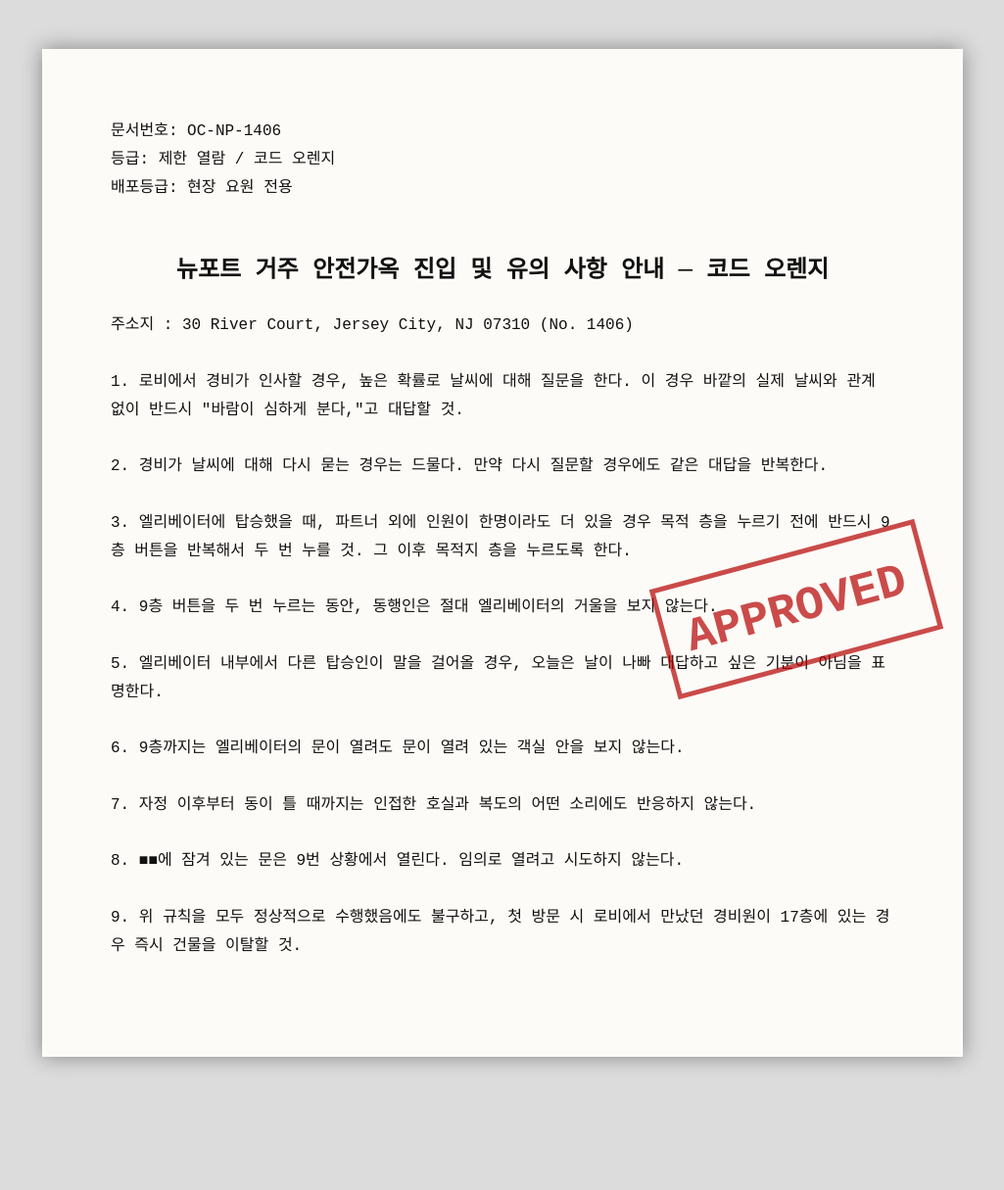
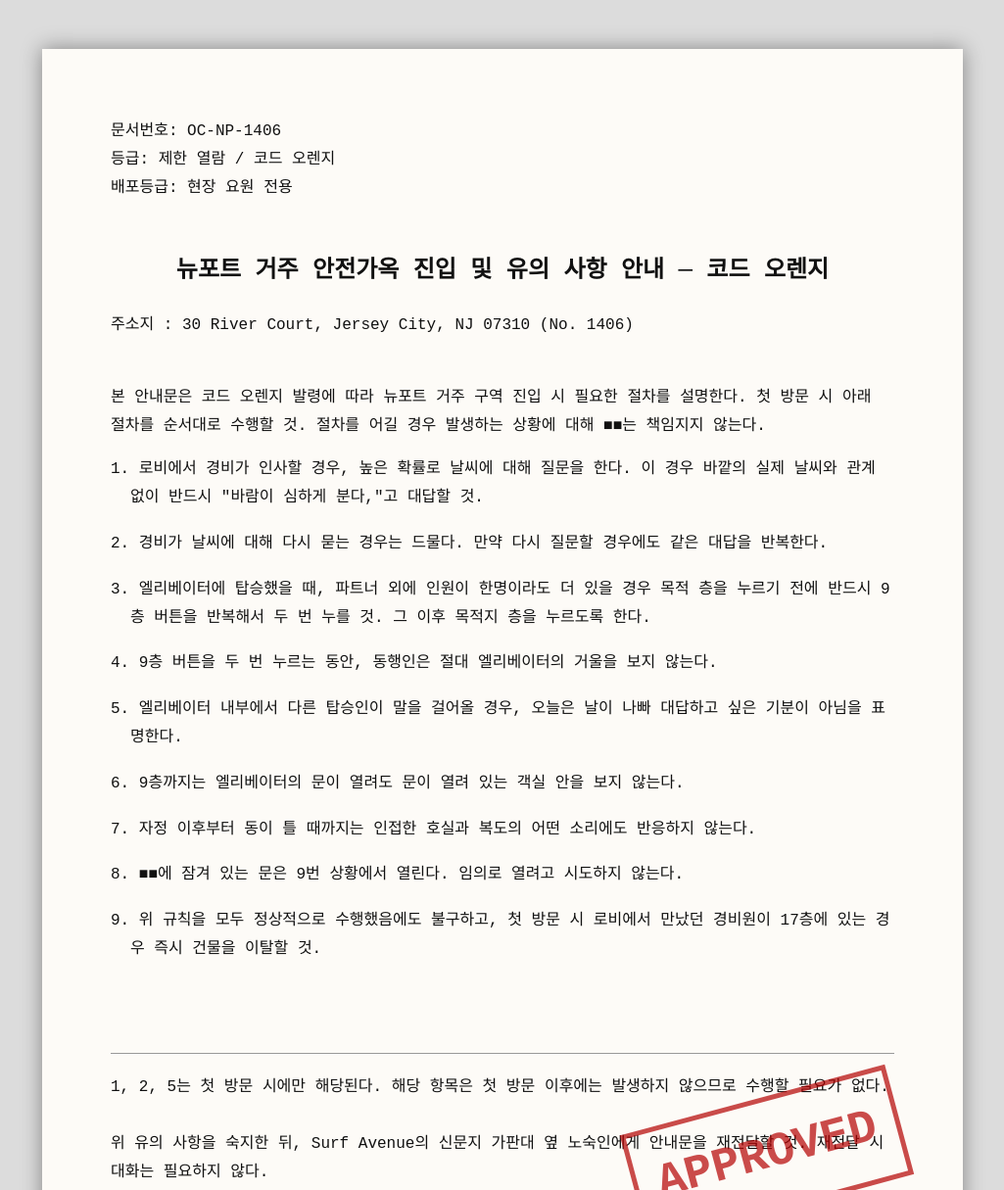
Before and after one commit to brorinlee/codeorange_npt, a plain HTML site: page index.html in a window 1280 px wide. Shown: the top 1215 px of the page at 98% size, without its empty margins (127-1152 px from the left). Before the commit the page ends 1129 px from the top, so only its background shows below. Drawn offline with Linux system fonts and the light colour scheme.

Commit message:
Update index.html

```diff
--- a/index.html
+++ b/index.html
@@ -12,8 +12,9 @@ body {
     font-family: Courier New, monospace;
 }
 
+/* 접근 화면 */
 #access {
-    position: absolute;
+    position: fixed;
     top: 40%;
     width: 100%;
     text-align: center;
@@ -21,22 +22,40 @@ body {
     letter-spacing: 2px;
 }
 
+/* 문서 페이지 */
 #document {
     display: none;
+    background: #dcdcdc;
+    min-height: 100vh;
+    padding: 50px 0;
+}
+
+/* 종이 영역 */
+.paper {
     background: #fdfbf7;
-    color: #111;
     width: 800px;
-    margin: 50px auto;
+    margin: auto;
     padding: 70px;
     box-shadow: 0 0 20px rgba(0,0,0,0.4);
-    font-family: "Courier New", monospace;
+    color: #111;
     line-height: 1.8;
+    position: relative;
+}
+
+h2 {
+    text-align: center;
+}
+
+.rule {
+    margin-bottom: 18px;
+    text-indent: -20px;
+    padding-left: 20px;
 }
 
 .approved {
     position: absolute;
-    right: 200px;
-    bottom: 120px;
+    right: 60px;
+    bottom: 60px;
     font-size: 48px;
     color: rgba(180, 0, 0, 0.7);
     border: 5px solid rgba(180, 0, 0, 0.7);
@@ -66,38 +85,52 @@ ACCESSING SECURE DOCUMENT...
 </div>
 
 <div id="document">
+<div class="paper">
 
 문서번호: OC-NP-1406<br>
 등급: 제한 열람 / 코드 오렌지<br>
 배포등급: 현장 요원 전용<br><br>
 
-<h2 style="text-align:center;">
-뉴포트 거주 안전가옥 진입 및 유의 사항 안내 ─ 코드 오렌지
-</h2>
+<h2>뉴포트 거주 안전가옥 진입 및 유의 사항 안내 ─ 코드 오렌지</h2>
 
 주소지 : 30 River Court, Jersey City, NJ 07310 (No. 1406)<br><br>
 
-1. 로비에서 경비가 인사할 경우, 높은 확률로 날씨에 대해 질문을 한다. 이 경우 바깥의 실제 날씨와 관계 없이 반드시 "바람이 심하게 분다,"고 대답할 것.<br><br>
+<p>
+본 안내문은 코드 오렌지 발령에 따라 뉴포트 거주 구역 진입 시 필요한 절차를 설명한다.
+첫 방문 시 아래 절차를 순서대로 수행할 것.
+절차를 어길 경우 발생하는 상황에 대해 ■■는 책임지지 않는다.
+</p>
 
-2. 경비가 날씨에 대해 다시 묻는 경우는 드물다. 만약 다시 질문할 경우에도 같은 대답을 반복한다.<br><br>
+<div class="rule">1. 로비에서 경비가 인사할 경우, 높은 확률로 날씨에 대해 질문을 한다. 이 경우 바깥의 실제 날씨와 관계 없이 반드시 "바람이 심하게 분다,"고 대답할 것.</div>
 
-3. 엘리베이터에 탑승했을 때, 파트너 외에 인원이 한명이라도 더 있을 경우 목적 층을 누르기 전에 반드시 9층 버튼을 반복해서 두 번 누를 것. 그 이후 목적지 층을 누르도록 한다.<br><br>
+<div class="rule">2. 경비가 날씨에 대해 다시 묻는 경우는 드물다. 만약 다시 질문할 경우에도 같은 대답을 반복한다.</div>
 
-4. 9층 버튼을 두 번 누르는 동안, 동행인은 절대 엘리베이터의 거울을 보지 않는다.<br><br>
+<div class="rule">3. 엘리베이터에 탑승했을 때, 파트너 외에 인원이 한명이라도 더 있을 경우 목적 층을 누르기 전에 반드시 9층 버튼을 반복해서 두 번 누를 것. 그 이후 목적지 층을 누르도록 한다.</div>
 
-5. 엘리베이터 내부에서 다른 탑승인이 말을 걸어올 경우, 오늘은 날이 나빠 대답하고 싶은 기분이 아님을 표명한다.<br><br>
+<div class="rule">4. 9층 버튼을 두 번 누르는 동안, 동행인은 절대 엘리베이터의 거울을 보지 않는다.</div>
 
-6. 9층까지는 엘리베이터의 문이 열려도 문이 열려 있는 객실 안을 보지 않는다.<br><br>
+<div class="rule">5. 엘리베이터 내부에서 다른 탑승인이 말을 걸어올 경우, 오늘은 날이 나빠 대답하고 싶은 기분이 아님을 표명한다.</div>
 
-7. 자정 이후부터 동이 틀 때까지는 인접한 호실과 복도의 어떤 소리에도 반응하지 않는다.<br><br>
+<div class="rule">6. 9층까지는 엘리베이터의 문이 열려도 문이 열려 있는 객실 안을 보지 않는다.</div>
 
-8. ■■에 잠겨 있는 문은 9번 상황에서 열린다. 임의로 열려고 시도하지 않는다.<br><br>
+<div class="rule">7. 자정 이후부터 동이 틀 때까지는 인접한 호실과 복도의 어떤 소리에도 반응하지 않는다.</div>
 
-9. 위 규칙을 모두 정상적으로 수행했음에도 불구하고, 첫 방문 시 로비에서 만났던 경비원이 17층에 있는 경우 즉시 건물을 이탈할 것.<br><br>
+<div class="rule">8. ■■에 잠겨 있는 문은 9번 상황에서 열린다. 임의로 열려고 시도하지 않는다.</div>
+
+<div class="rule">9. 위 규칙을 모두 정상적으로 수행했음에도 불구하고, 첫 방문 시 로비에서 만났던 경비원이 17층에 있는 경우 즉시 건물을 이탈할 것.</div>
+
+<br><br>
+
+<p style="border-top:1px solid #999; padding-top:20px;">
+1, 2, 5는 첫 방문 시에만 해당된다. 해당 항목은 첫 방문 이후에는 발생하지 않으므로 수행할 필요가 없다.<br><br>
+위 유의 사항을 숙지한 뒤, Surf Avenue의 신문지 가판대 옆 노숙인에게 안내문을 재전달할 것.
+재전달 시 대화는 필요하지 않다.
+</p>
 
 <div class="approved">APPROVED</div>
 
 </div>
+</div>
 
 </body>
 </html>
```
